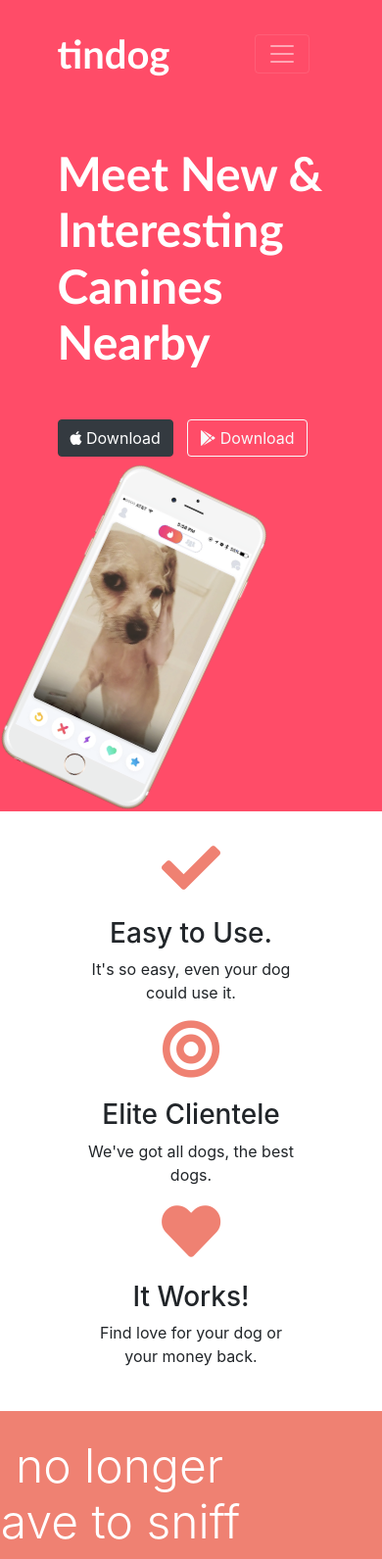
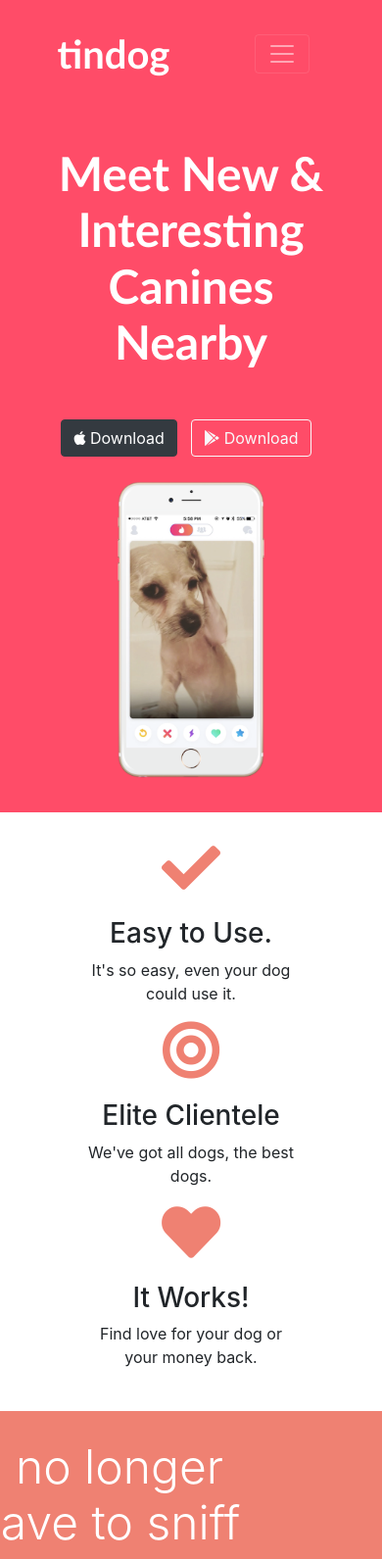
Before and after one commit to sonnyseanweerasekera/bt-tindog, a plain HTML site: page index.html in a window 390 px wide. Shown: the top 1591 px of the page at 98% size. Drawn offline with nearby package versions, Linux system fonts and the light colour scheme.

Commit message:
Upload_19-03-2024

```diff
--- a/css/style.css
+++ b/css/style.css
@@ -20,7 +20,7 @@
 
 #title
     {
-      padding: 3% 15% 3% 15%;
+      padding: 3% 15% 9% 15%; /* top | right | bottom | left */
       background-color: #FF4C68;
     }
 
@@ -44,9 +44,10 @@
 
 .title-image
     {
-      width: 60%;
+      width: 55%;
       transform: rotate(25deg);
-      padding: 20px 0 0 0;
+      position: absolute;  /* we bring the title-image out of the HTML (to the front) */
+      right: 25%; /* since we have given padding in the title section we need to give a % value */
     }
 
 .btn-download
@@ -58,7 +59,11 @@
 
 #features
     {
+      background-color: #ffffff; /* if NO background-color it is default "transparent" */
       text-align: center;
+      position: relative;
+      z-index: 15;
+
     }
 
 .feature
@@ -171,7 +176,7 @@
       margin-bottom: 30px;
     }
 
-/*************** Fooetr Section ************/
+/*************** Footer Section ************/
 
 #footer
     {
@@ -194,3 +199,35 @@
       color: #808080;
       margin-top: 10px;
     }
+
+/************* MediaQuery Section ***********/
+
+@media (max-width: 993px)
+{
+  .price
+  {
+    margin-bottom: 25px;
+  }
+}
+
+@media (max-width: 808px)
+{
+  .title-image
+  {
+    transform: rotate(0);
+  }
+}
+
+@media (max-width: 768px)
+{
+  .title-image
+  {
+    position: static;
+    margin-top: 25px;
+  }
+
+  #title
+  {
+    text-align: center;
+  }
+}
--- a/index.html
+++ b/index.html
@@ -138,7 +138,7 @@
 
                     <div class="carousel-item spacing">
 
-                        <h2 class="testimonial-text">It was so easy to find a partner for my Husky in the time of 7 days the most!</h2>
+                        <h2 class="testimonial-text">It was so easy to find a partner for my Husky in a week the most! That was so awesome!</h2>
                         <img class="testimonial-image" src="images\sonny-image-300x300px.jpg" alt="sonny-profile">
                         <em>Sonny, Colombo</em>
 
@@ -164,10 +164,6 @@
 
               </div>
 
-
-
-
-
         </section>
 
         <!-- ***********    Clients Section   *********** -->
@@ -176,7 +172,7 @@
             <img src="images/techcrunch.png" alt="Tech Crunch">
             <img src="images/tnw.png" alt="The Next Web">
             <img src="images/bizinsider.png" alt="Business Insider">
-            <img src="images/mashable.png" alt="Business Insider">
+            <img src="images/mashable.png" alt="Mashable">
         </section>
 
         <!-- ***********    Pricing Section   *********** -->
```
